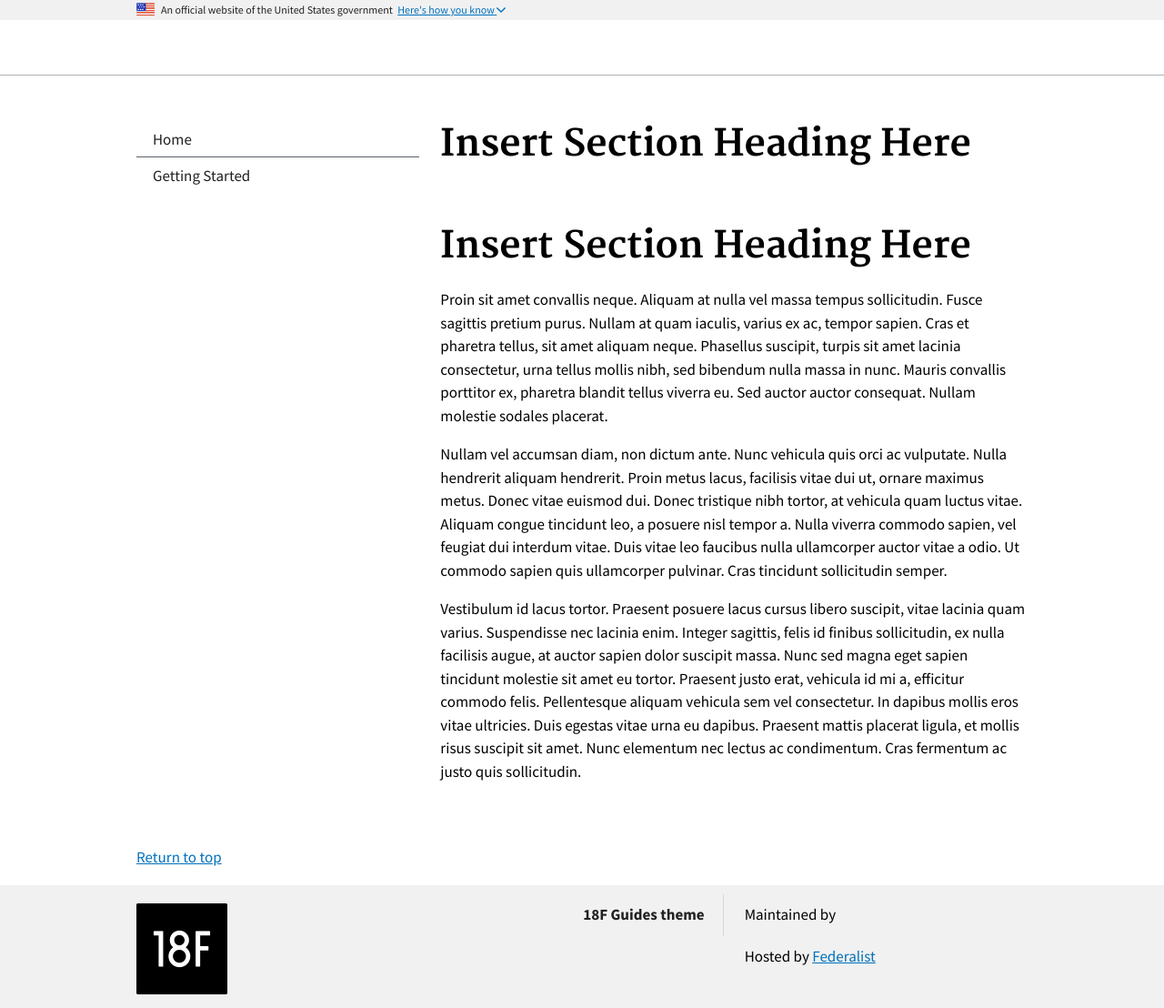
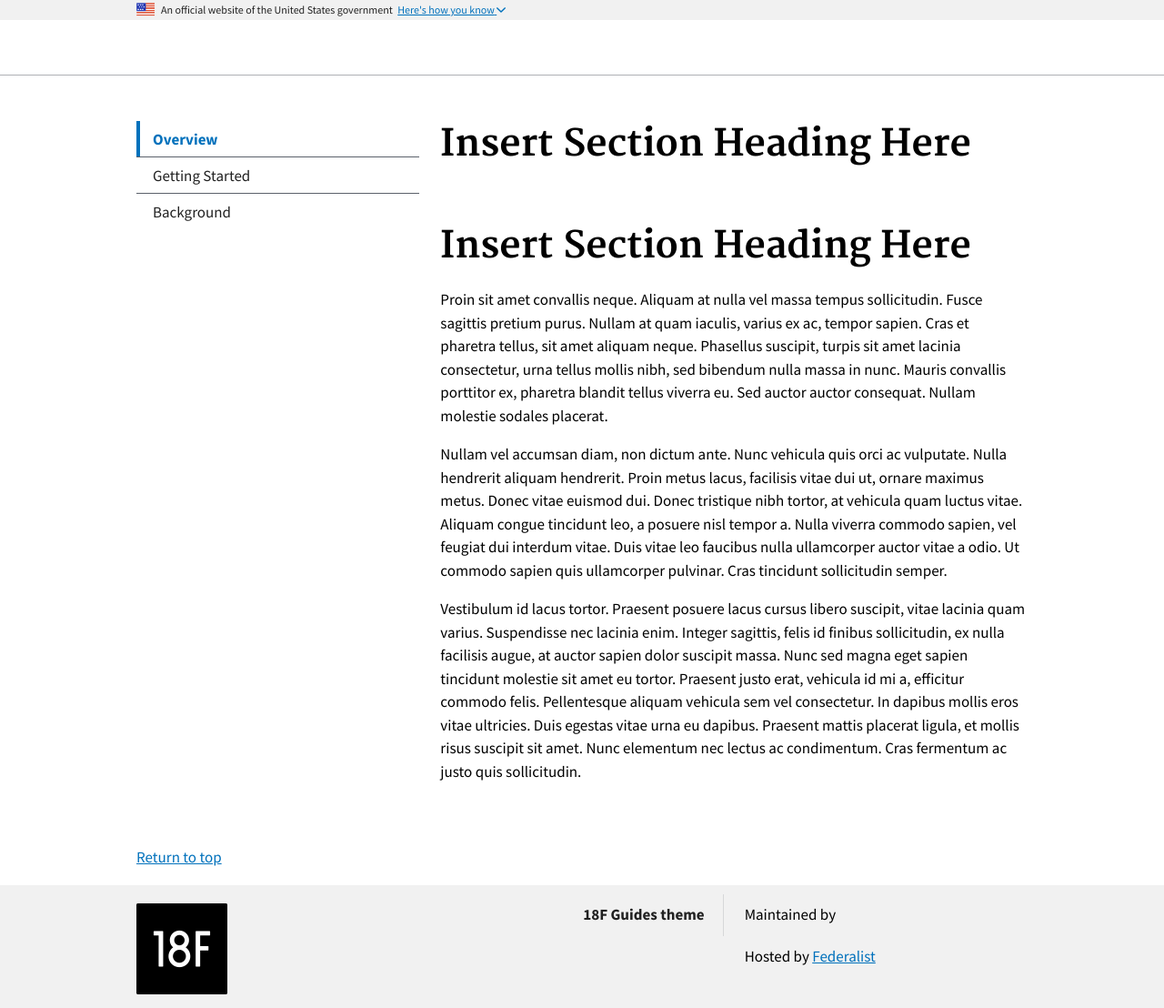
Before and after one commit to davidewarren/federalist-guide-template, a Jekyll site: the page built from index.md, in a window 1280 px wide. Shown: the whole page at 91% size. Built offline with Jekyll 4.4.1, drawn with Linux system fonts in a browser that asks for light colours; our own code applies the rules of GitHub Pages for plain Markdown files.

Commit message:
Update _config.yml
adding sidebar navigation

```diff
--- a/_config.yml
+++ b/_config.yml
@@ -42,9 +42,13 @@ plugins:
 #   - vendor/ruby/
 
 # Navigation and Sidebar
+expand_nav: true
 navigation:
-- text: Home
-  url: /
+- text: Overview
   internal: true
 - text: Getting Started
-  url: /pages/getting-started/
+  url: pages/getting-started
+  internal: true
+- text: Background
+  url: getting-started/
+  internal: true
```
